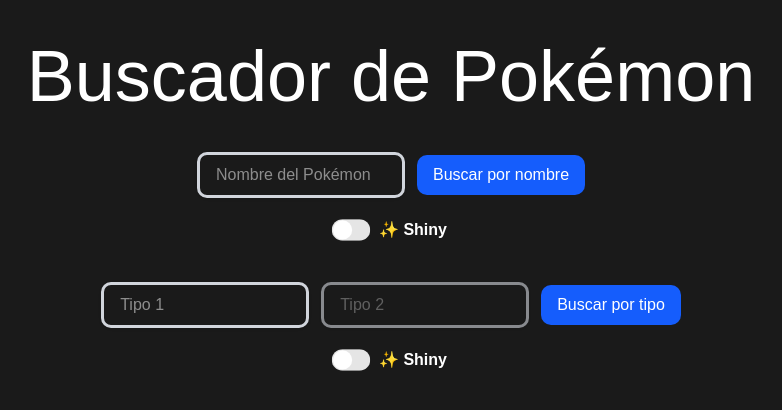
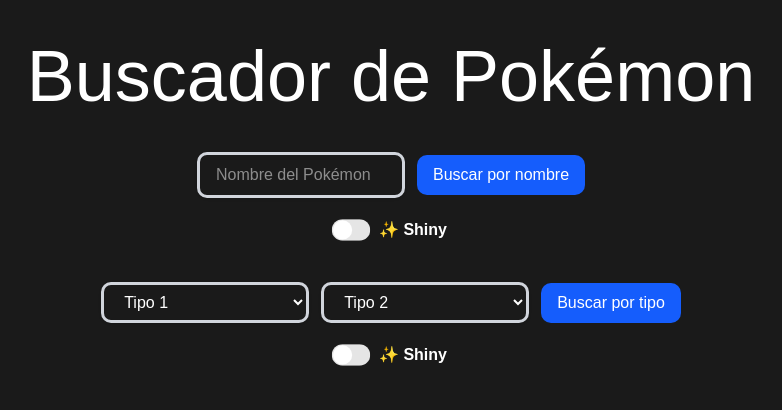
Before and after one commit to jhonatanchirinos/buscadordepokemon, a React (Vite) app: page / in a window 1280 px wide. Shown: the top 410 px of the page, without its empty margins (249-1031 px from the left). Built offline with nearby package versions, Linux system fonts and the light colour scheme.

Commit message:
feat: implement Pokémon type selection and fetch logic

```diff
--- a/jsconfig.json
+++ b/jsconfig.json
@@ -1,6 +1,5 @@
 {
   "compilerOptions": {
-    "baseUrl": ".",
     "paths": {
       "@/*": ["./src/*"]
     }
--- a/src/components/SearchByType.jsx
+++ b/src/components/SearchByType.jsx
@@ -2,6 +2,7 @@
 import { usePokemonByType } from "../hooks/usePokemonByType";
 import PokemonCard from "./PokemonCard";
 import { Switch } from "@/components/ui/switch";
+import { POKEMON_TYPES } from "@/constants/pokemonTypes";
 
 function SearchByType({ onSelectPokemon }) {
   const [primaryType, setPrimaryType] = useState("");
@@ -15,23 +16,51 @@
     search(primaryType, secondaryType);
   };
 
+  const handlePrimaryChange = (e) => {
+    setPrimaryType(e.target.value);
+  };
+
+  const primaryOptions = POKEMON_TYPES.filter((t) => t.value !== secondaryType);
+  const secondaryOptions = POKEMON_TYPES.filter((t) => t.value !== primaryType);
+
   return (
     <div className="flex flex-col gap-5 items-center w-auto sm:w-full">
       <form onSubmit={handleSubmit}>
         <div className="flex flex-wrap gap-3 flex-col sm:flex-row justify-center items-center">
-          <input
+          <select
             value={primaryType}
-            onChange={(e) => setPrimaryType(e.target.value)}
-            placeholder="Tipo 1"
-            className="border-3 border-gray-300 rounded-lg px-4 py-2 w-52 focus:outline-none focus:border-blue-500 shadow-sm"
-          />
-          <input
+            onChange={handlePrimaryChange}
+            className="border-3 border-gray-300 rounded-lg px-4 py-2 w-52 focus:outline-none focus:border-blue-500 shadow-sm bg-[#1A1A1A]"
+          >
+            <option value="">Tipo 1</option>
+            {POKEMON_TYPES.map((t) => (
+              <option
+                key={t.value}
+                value={t.value}
+                disabled={t.value === secondaryType}
+              >
+                {t.label}
+              </option>
+            ))}
+          </select>
+
+          <select
             value={secondaryType}
             onChange={(e) => setSecondaryType(e.target.value)}
-            placeholder="Tipo 2"
-            disabled={!primaryType.trim()}
-            className="border-3 border-gray-300 rounded-lg px-4 py-2 w-52 focus:outline-none focus:border-blue-500 shadow-sm disabled:opacity-60"
-          />
+            className="border-3 border-gray-300 rounded-lg px-4 py-2 w-52 focus:outline-none focus:border-blue-500 shadow-sm disabled:opacity-60 bg-[#1A1A1A]"
+          >
+            <option value="">Tipo 2</option>
+            {POKEMON_TYPES.map((t) => (
+              <option
+                key={t.value}
+                value={t.value}
+                disabled={t.value === primaryType}
+              >
+                {t.label}
+              </option>
+            ))}
+          </select>
+
           <button
             type="submit"
             disabled={isLoading}
--- /dev/null
+++ b/src/constants/pokemonTypes.js
@@ -0,0 +1,20 @@
+export const POKEMON_TYPES = [
+  { label: "⚙️ Acero", value: "steel" },
+  { label: "💧 Agua", value: "water" },
+  { label: "🐛 Bicho", value: "bug" },
+  { label: "🐉 Dragón", value: "dragon" },
+  { label: "⚡ Eléctrico", value: "electric" },
+  { label: "👻 Fantasma", value: "ghost" },
+  { label: "🔥 Fuego", value: "fire" },
+  { label: "🧚 Hada", value: "fairy" },
+  { label: "❄️ Hielo", value: "ice" },
+  { label: "👊 Lucha", value: "fighting" },
+  { label: "⚪ Normal", value: "normal" },
+  { label: "🌿 Planta", value: "grass" },
+  { label: "🔮 Psíquico", value: "psychic" },
+  { label: "🪨 Roca", value: "rock" },
+  { label: "🌑 Siniestro", value: "dark" },
+  { label: "🌍 Tierra", value: "ground" },
+  { label: "☠️ Veneno", value: "poison" },
+  { label: "🕊️ Volador", value: "flying" },
+];
--- a/src/services/pokemonApi.js
+++ b/src/services/pokemonApi.js
@@ -9,16 +9,13 @@
 };
 
 export const fetchPokemonByType = async (primaryType, secondaryType) => {
-  const res = await fetch(
-    `${BASE_URL}/type/${primaryType.trim().toLowerCase()}`,
-  );
+  const res = await fetch(`${BASE_URL}/type/${primaryType}`);
   if (!res.ok) throw Error(`Pokémon de tipo ${primaryType} no encontrado`);
 
   const data = await res.json();
-  const list = data.pokemon;
 
   const detailed = await Promise.all(
-    list.map(async (p) => {
+    data.pokemon.map(async (p) => {
       const res = await fetch(p.pokemon.url);
       const data = await res.json();
 
@@ -33,12 +30,9 @@
     }),
   );
 
-  const primary = primaryType.trim().toLowerCase();
-  const secondary = secondaryType.trim().toLowerCase();
-
-  return secondary
+  return secondaryType
     ? detailed.filter(
-        (p) => p.types.includes(primary) && p.types.includes(secondary),
+        (p) => p.types.includes(primaryType) && p.types.includes(secondaryType),
       )
-    : detailed.filter((p) => p.types.includes(primary));
+    : detailed.filter((p) => p.types.includes(primaryType));
 };
```
